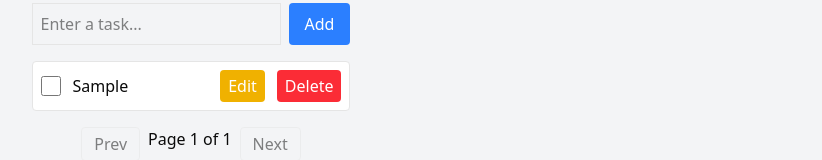
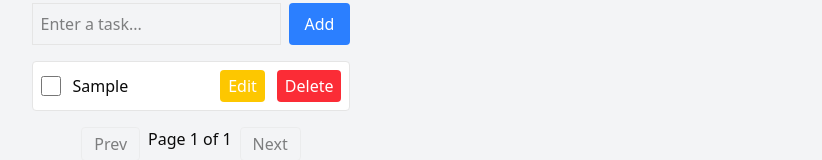
Before and after one commit to kachi-jasperD/todo-application, a Next.js app: page /todo in a window 1280 px wide. Both pictures are taken after typing "Sample" into the empty fields and a click on the button "Add". Shown: the part 221-381 px from the top of the page, without its empty margins (449-1271 px from the left). Built offline with nearby package versions, Linux system fonts and the light colour scheme.

Commit message:
update for new build

```diff
--- a/middleware.ts
+++ b/middleware.ts
@@ -16,16 +16,20 @@ async function verifyJWT(token: string) {
 
 export async function middleware(req: NextRequest) {
   const token = req.cookies.get("token")?.value;
+
+  console.log("MIDDLEWARE: token =", token);
   const { pathname } = req.nextUrl;
 
   // To protect accessing /todo via the url directly
   if (pathname.startsWith("/todo")) {
     if (!token) {
+       console.log("Redirect: No token");
       return NextResponse.redirect(new URL("/", req.url));
     }
 
     const payload = await verifyJWT(token);
     if (!payload) {
+      console.log("Redirect: Invalid token");
       return NextResponse.redirect(new URL("/", req.url));
     }
   }
--- a/page-component/TodoItem.tsx
+++ b/page-component/TodoItem.tsx
@@ -69,7 +69,7 @@ function TodoItem({ todo, onToggle, onDelete, onEdit }: Props) {
       ) : (
         <button
           onClick={() => setIsEditing(true)}
-          className="px-2 py-1 bg-yellow-500 text-white rounded"
+          className="px-2 py-1 bg-yellow-400 text-white rounded"
         >
           Edit
         </button>
```
